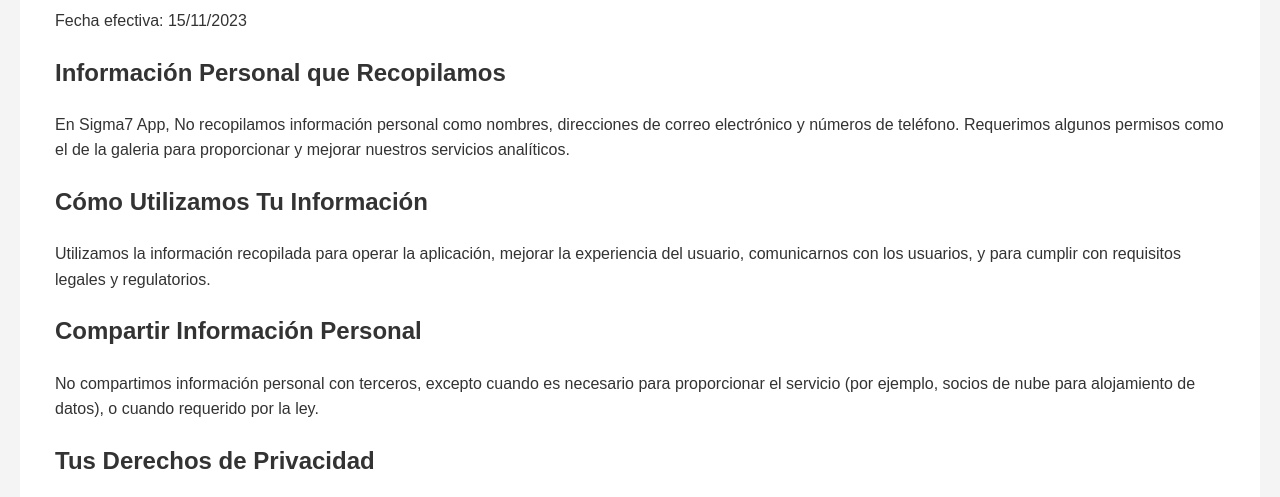
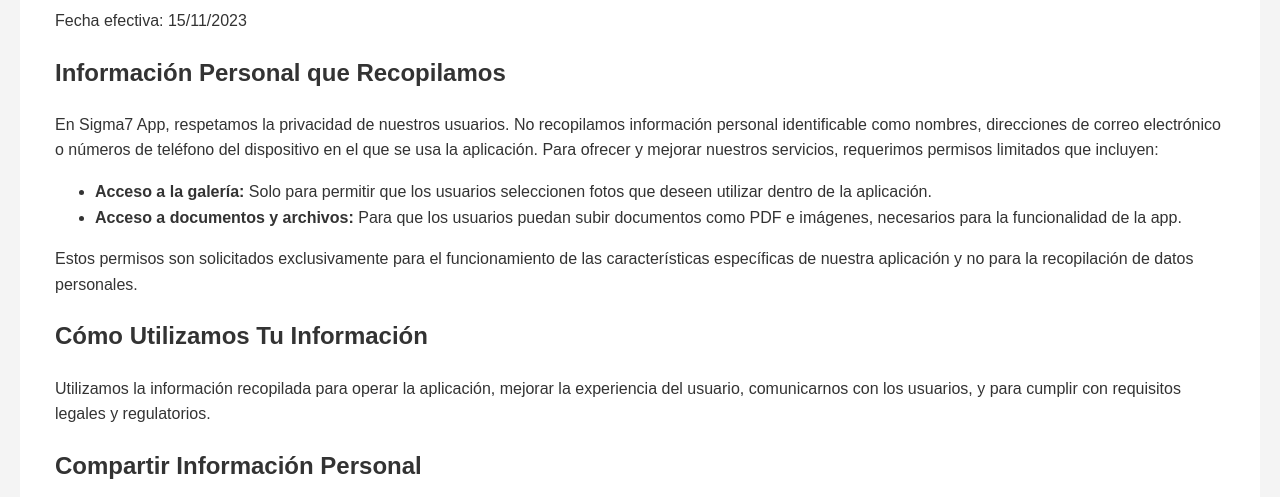
Before and after one commit to BDGpublicacionesMoviles/BDGpublicacionesMoviles.github.io, a plain HTML site: page index.html in a window 1280 px wide. Shown: the part 257-754 px from the top of the page. Drawn offline with Linux system fonts and the light colour scheme.

Commit message:
Se solucionó la Politica de privacidad

```diff
--- a/index.html
+++ b/index.html
@@ -109,9 +109,19 @@
         <p>Fecha efectiva: 15/11/2023</p>
 
         <h2>Información Personal que Recopilamos</h2>
-        <p>En Sigma7 App, No recopilamos información personal como nombres, direcciones de correo electrónico y
-            números de teléfono. Requerimos algunos permisos como el de la galeria para proporcionar y mejorar
-            nuestros servicios analíticos.</p>
+        <p>En Sigma7 App, respetamos la privacidad de nuestros usuarios. No recopilamos información personal
+            identificable como nombres, direcciones de correo electrónico o números de teléfono del dispositivo en el
+            que se usa la aplicación. Para ofrecer y mejorar nuestros servicios, requerimos permisos limitados que
+            incluyen:</p>
+        <ul>
+            <li><strong>Acceso a la galería:</strong> Solo para permitir que los usuarios seleccionen fotos que deseen
+                utilizar dentro de la aplicación.</li>
+            <li><strong>Acceso a documentos y archivos:</strong> Para que los usuarios puedan subir documentos como PDF
+                e imágenes, necesarios para la funcionalidad de la app.</li>
+        </ul>
+        <p>Estos permisos son solicitados exclusivamente para el funcionamiento de las características específicas de
+            nuestra aplicación y no para la recopilación de datos personales.</p>
+
 
         <h2>Cómo Utilizamos Tu Información</h2>
         <p>Utilizamos la información recopilada para operar la aplicación, mejorar la experiencia del usuario,
```
